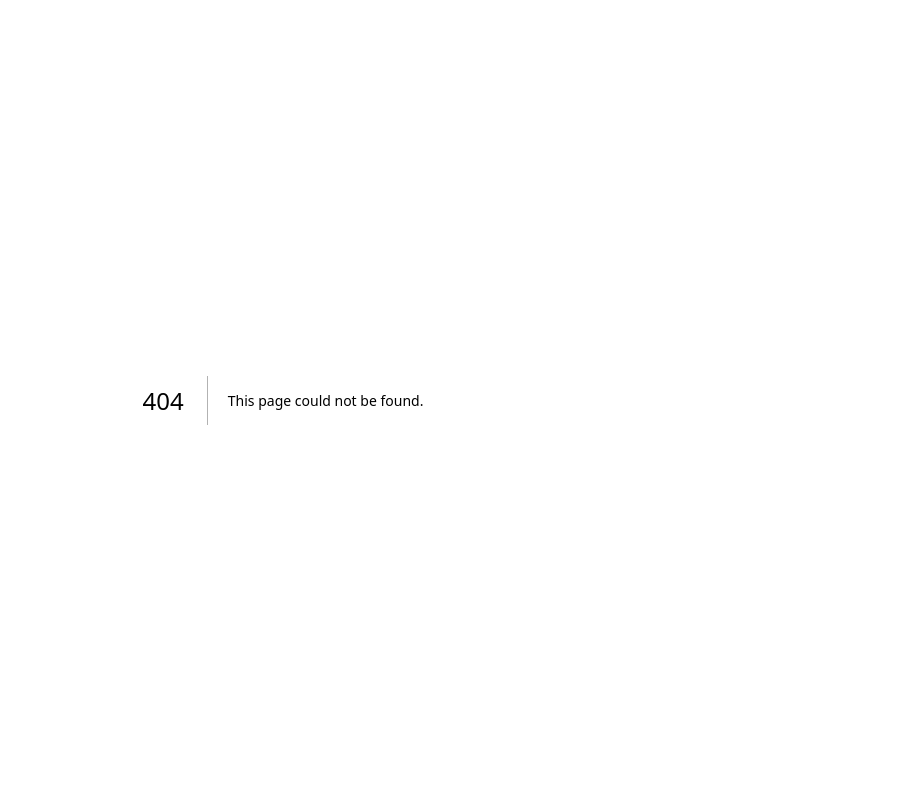
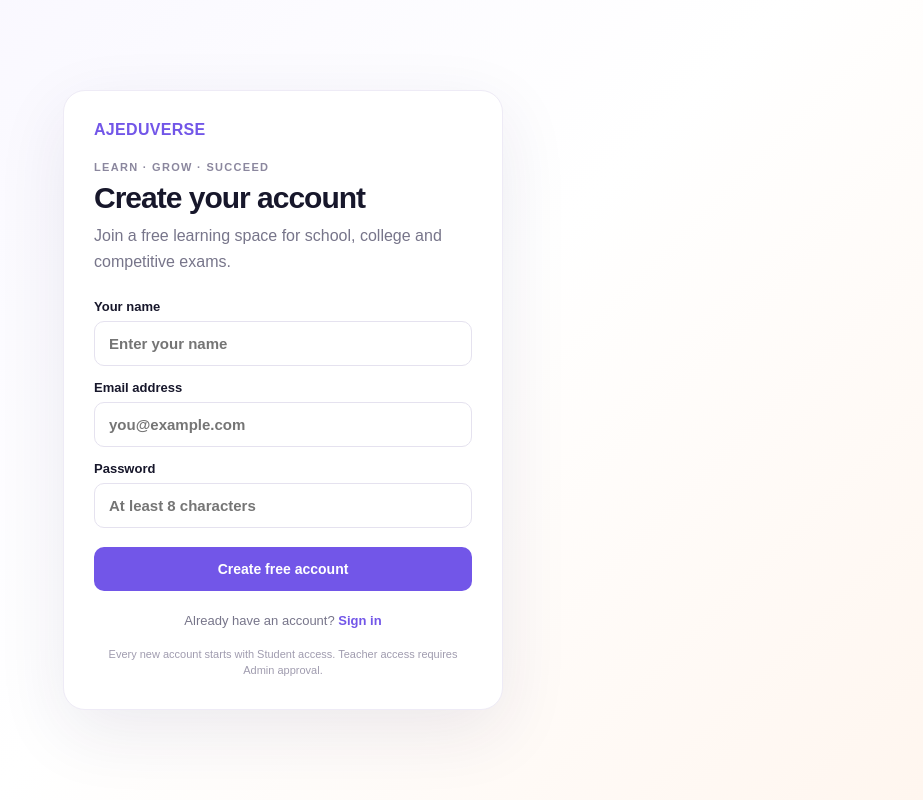
Before and after one commit to mantukumar84140926-sys/Archanova, a Next.js app: page /register in a window 1280 px wide. Before the commit this address had no page. Shown: the whole page, without its empty margins (357-1280 px from the left). Built offline with nearby package versions, Linux system fonts and the light colour scheme.

Commit message:
Add AJEDUVERSE registration page

```diff
--- /dev/null
+++ b/app/register/page.tsx
@@ -0,0 +1,5 @@
+import AuthForm from "@/app/components/auth-form";
+
+export default function RegisterPage() {
+  return <AuthForm mode="register" />;
+}
```
